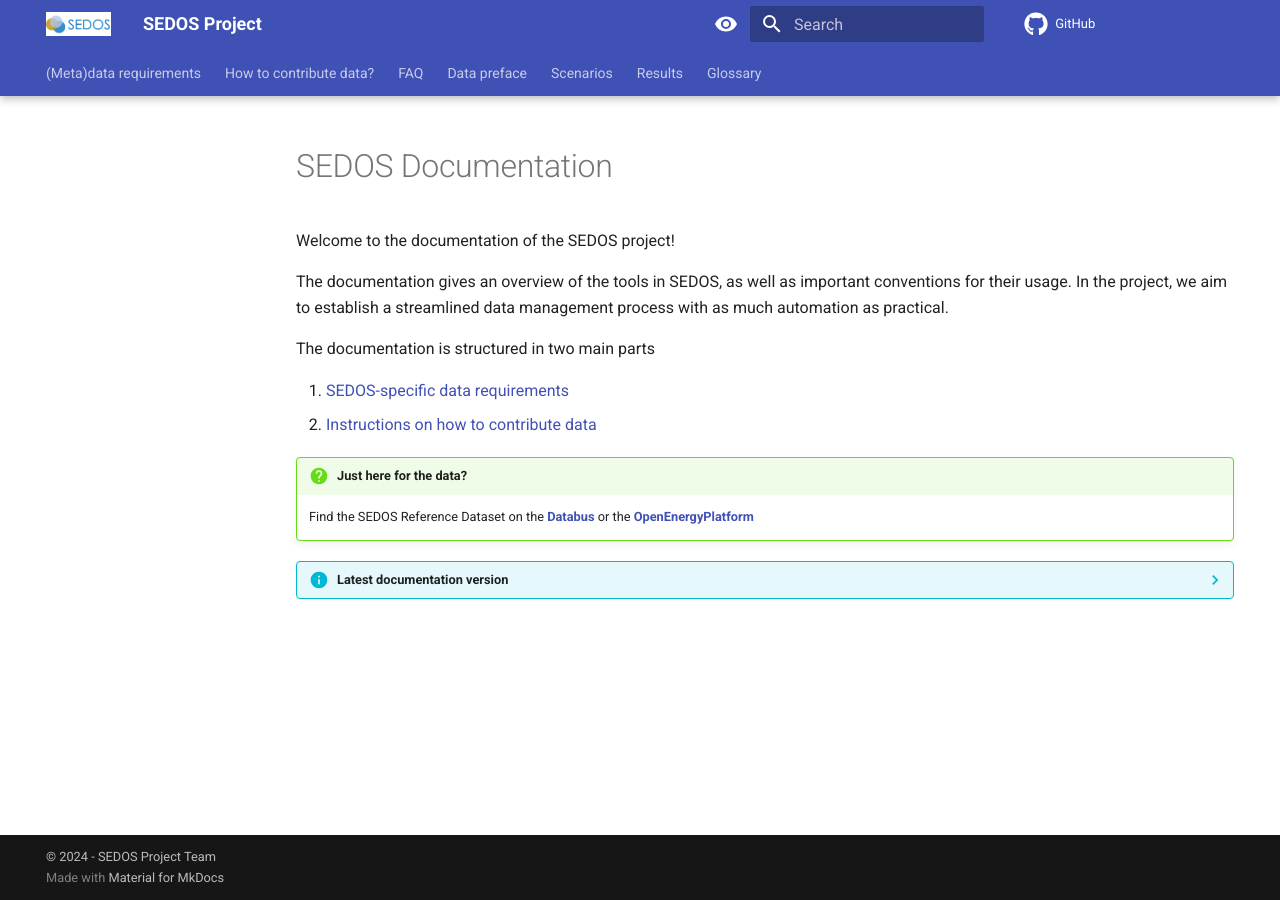
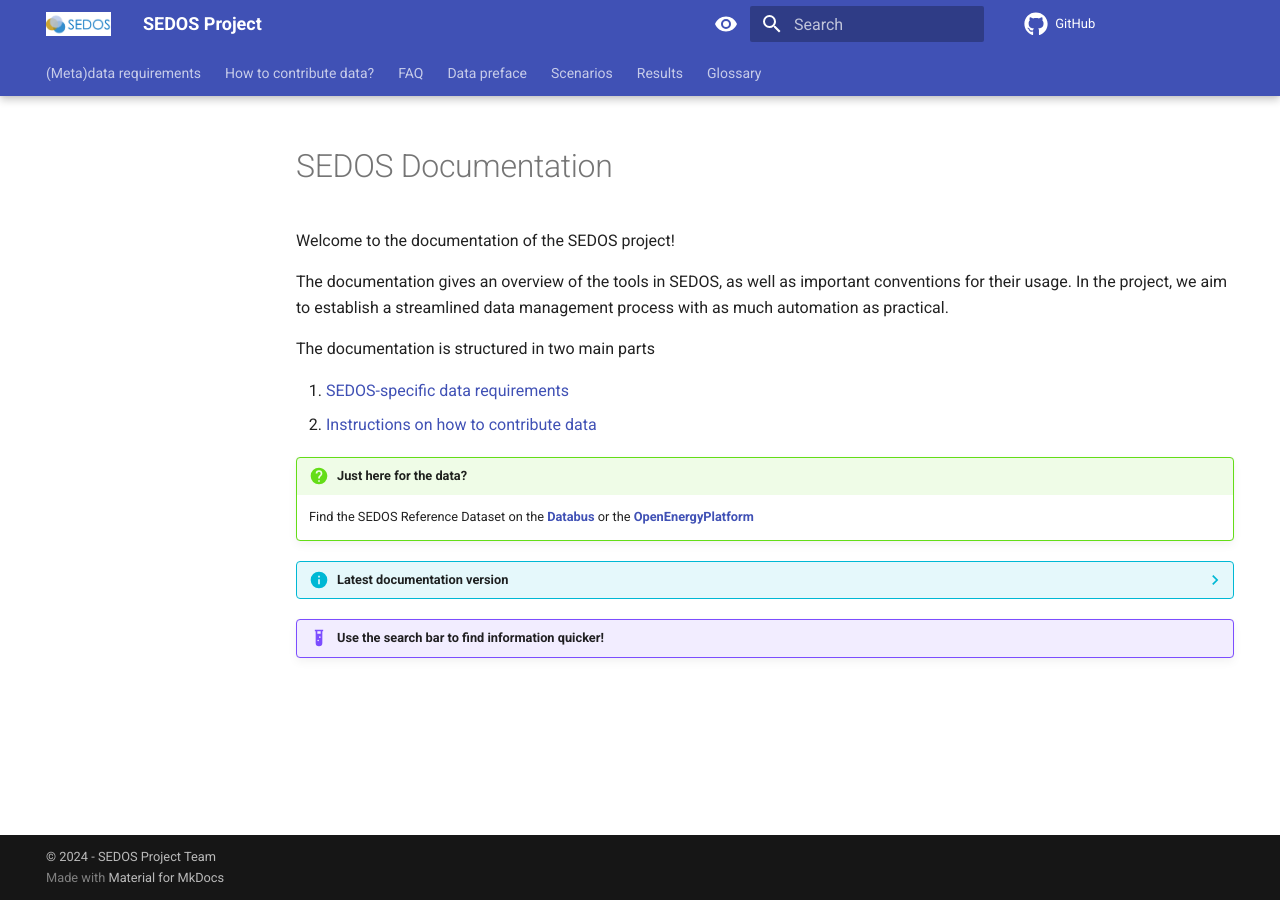
Before and after one commit to sedos-project/organization, an MkDocs documentation site: the page built from docs/index.md, in a window 1280 px wide. Built offline with MkDocs 1.6.1 and Material for MkDocs 9.7.7, drawn with Linux system fonts in a browser that asks for light colours; emoji names are drawn with the system emoji font; comment, search, counter and statistics services are not loaded.

Commit message:
Highlight search bar

```diff
--- a/docs/index.md
+++ b/docs/index.md
@@ -20,3 +20,5 @@ The documentation is structured in two main parts
 
     :sparkles: The documentation will be steadily improved.
     Press `CTRL + F5` to refresh your browser's cache and load the latest version of the documentation
+
+!!! example "Use the search bar to find information quicker!"
```
